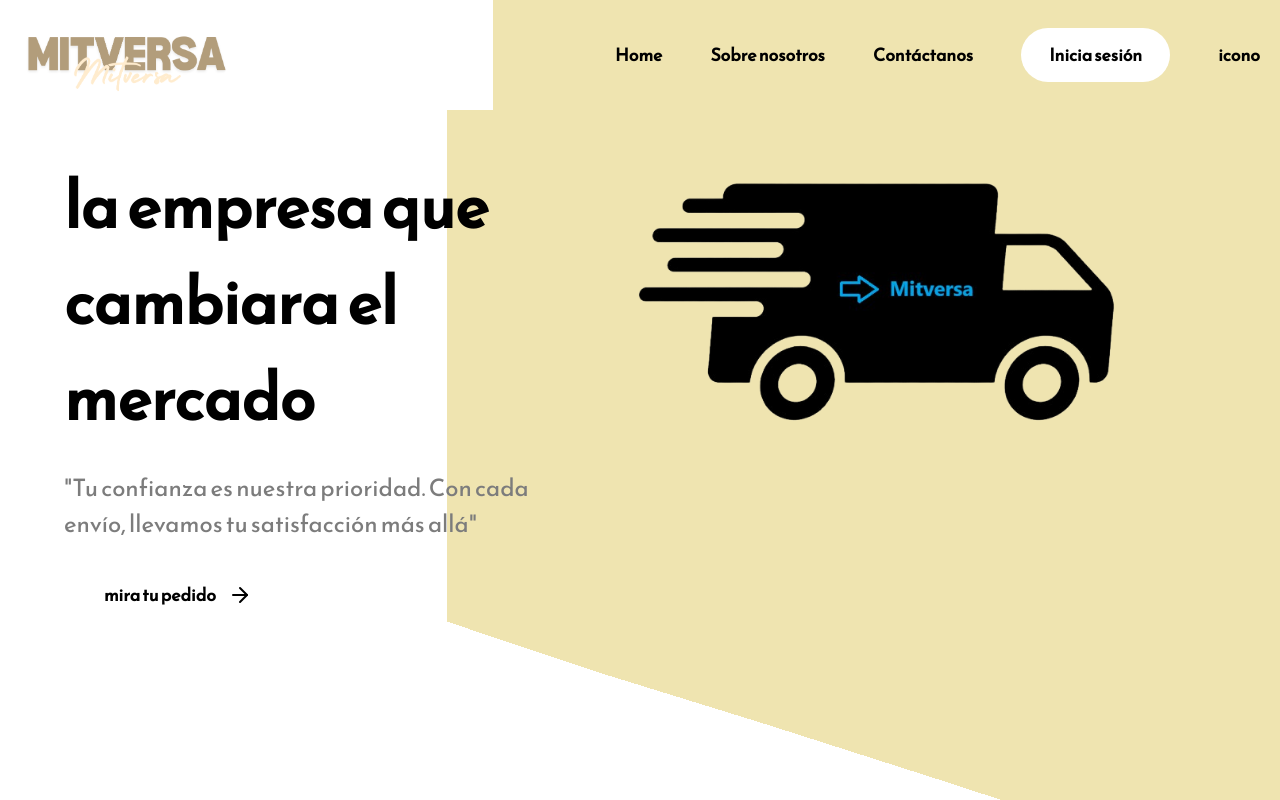
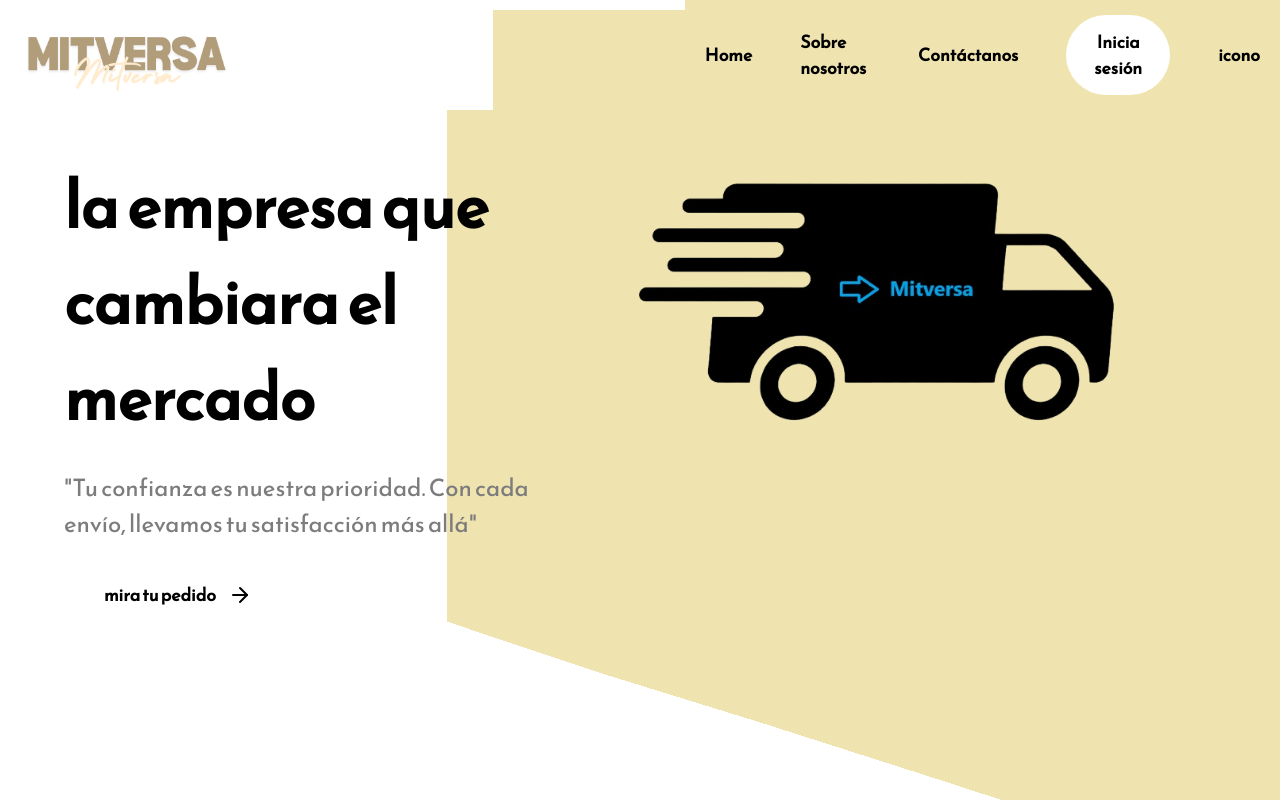
Before and after one commit to Cristian-Wigand/mitversa-proyecto-web, a React (Create React App) app in the folder Frontend/: page / in a window 1280 px wide. Shown: the top 800 px of the page. Built offline with nearby package versions, Linux system fonts and the light colour scheme.

Commit message:
reorganizacion

```diff
--- a/Frontend/src/Css/NavBar.css
+++ b/Frontend/src/Css/NavBar.css
@@ -19,7 +19,7 @@
 
 /* Lado derecho - 55% */
 .navbar-right {
-  width: 61.5%; /* Ocupa el 55% del ancho */
+  width: 46.5%; /* Ocupa el 55% del ancho */
   background-color: #efe4b0; /* Color de fondo para el lado derecho */
   display: flex;
   align-items: center; /* Alinea los elementos verticalmente */
```
